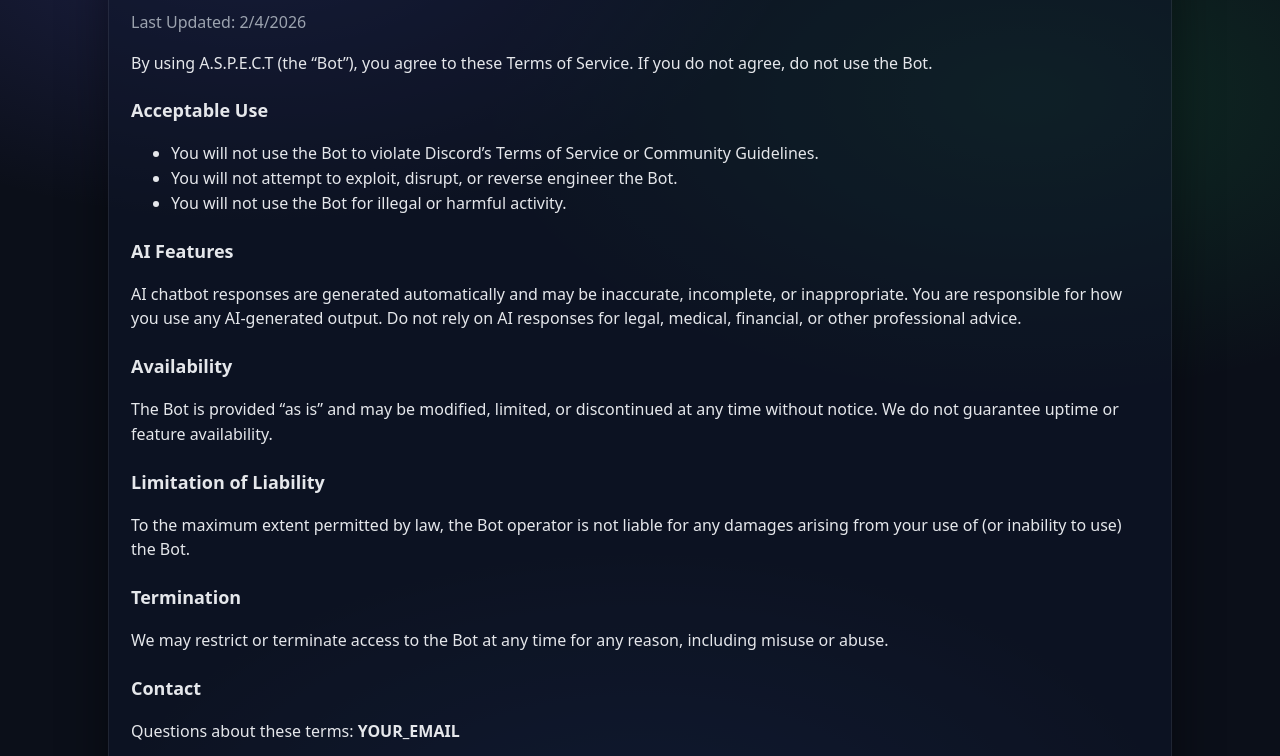
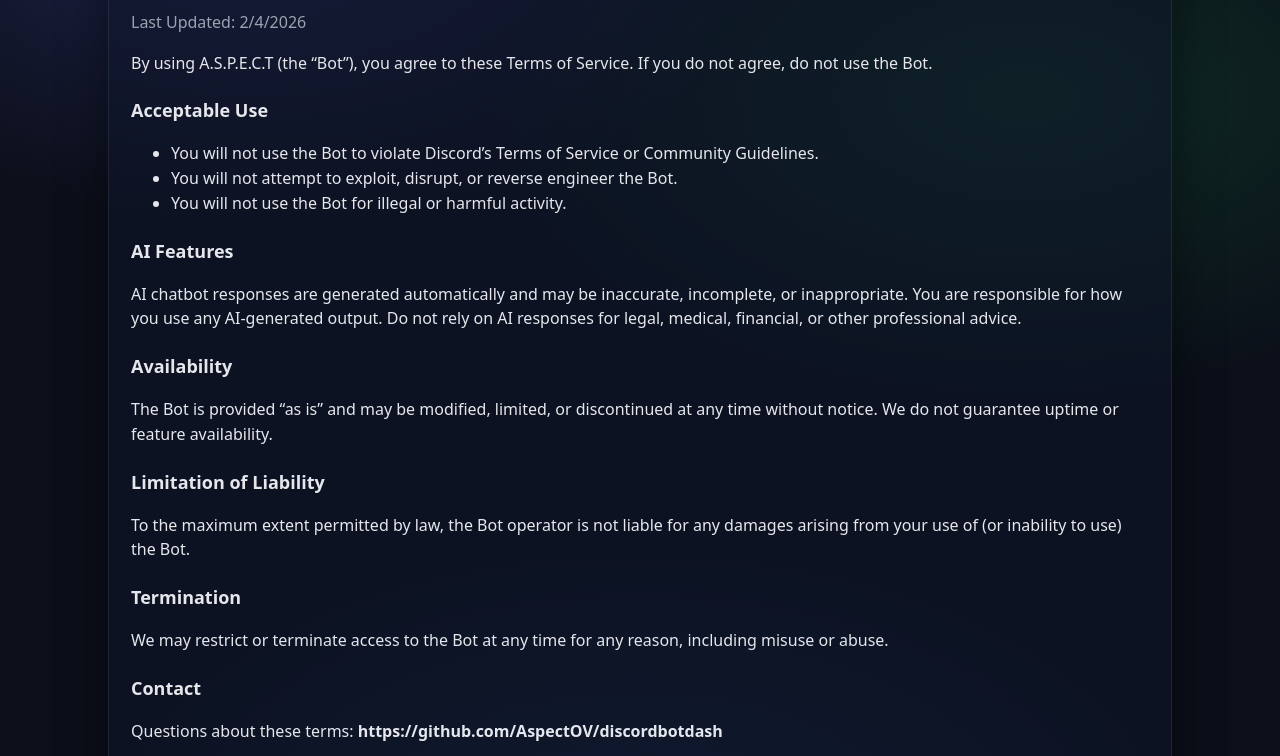
Before and after one commit to AspectOV/discordbotdash, a website: page public/terms/index.html in a window 1280 px wide. Shown: the part 194-950 px from the top of the page. Drawn offline with Linux system fonts and the light colour scheme.

Commit message:
Update index.html

```diff
--- a/public/terms/index.html
+++ b/public/terms/index.html
@@ -63,7 +63,7 @@
       </p>
 
       <h2>Contact</h2>
-      <p>Questions about these terms: <b>YOUR_EMAIL</b></p>
+      <p>Questions about these terms: <b>https://github.com/AspectOV/discordbotdash</b></p>
 
       <p class="muted"><a href="/">← Back to Home</a></p>
     </div>
```
